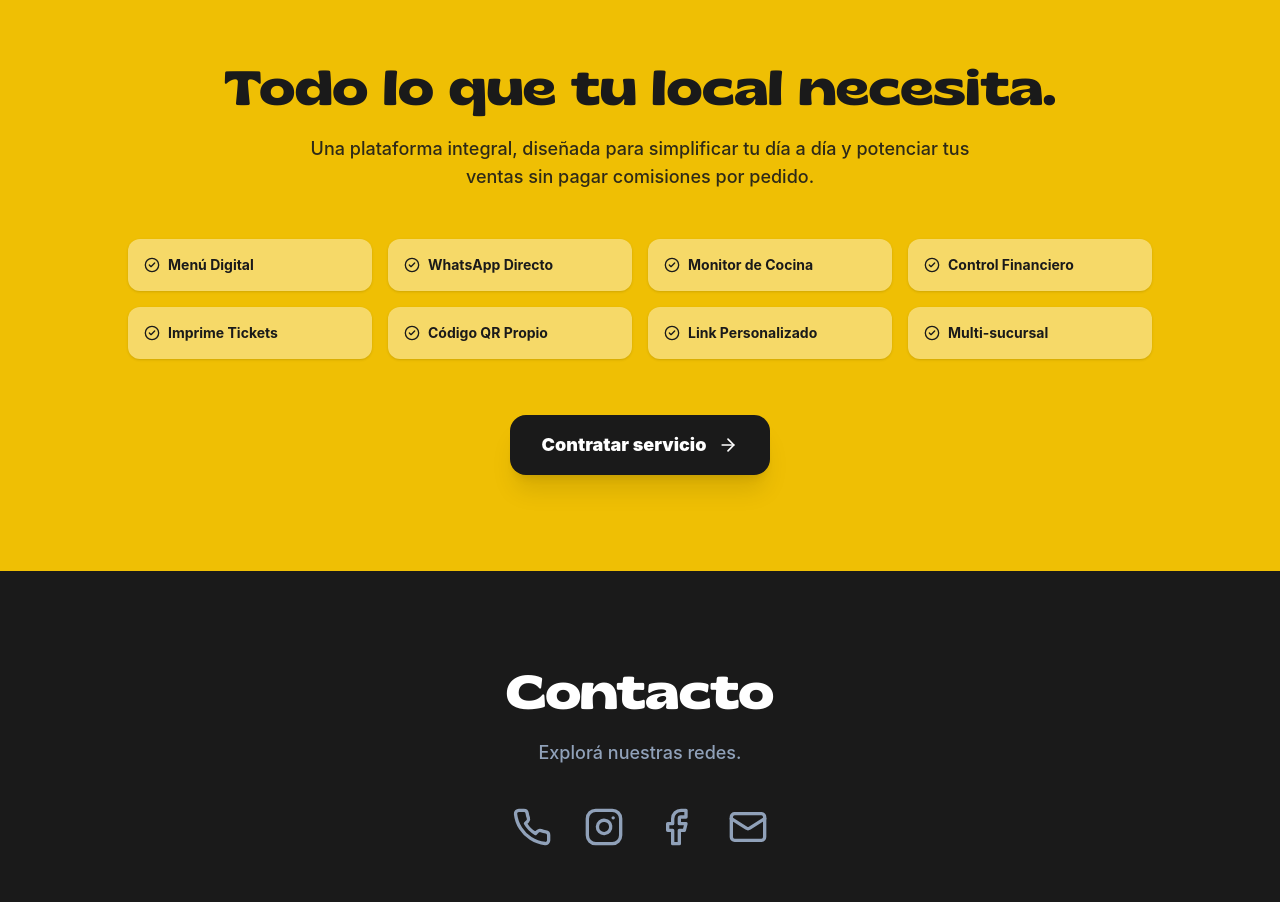
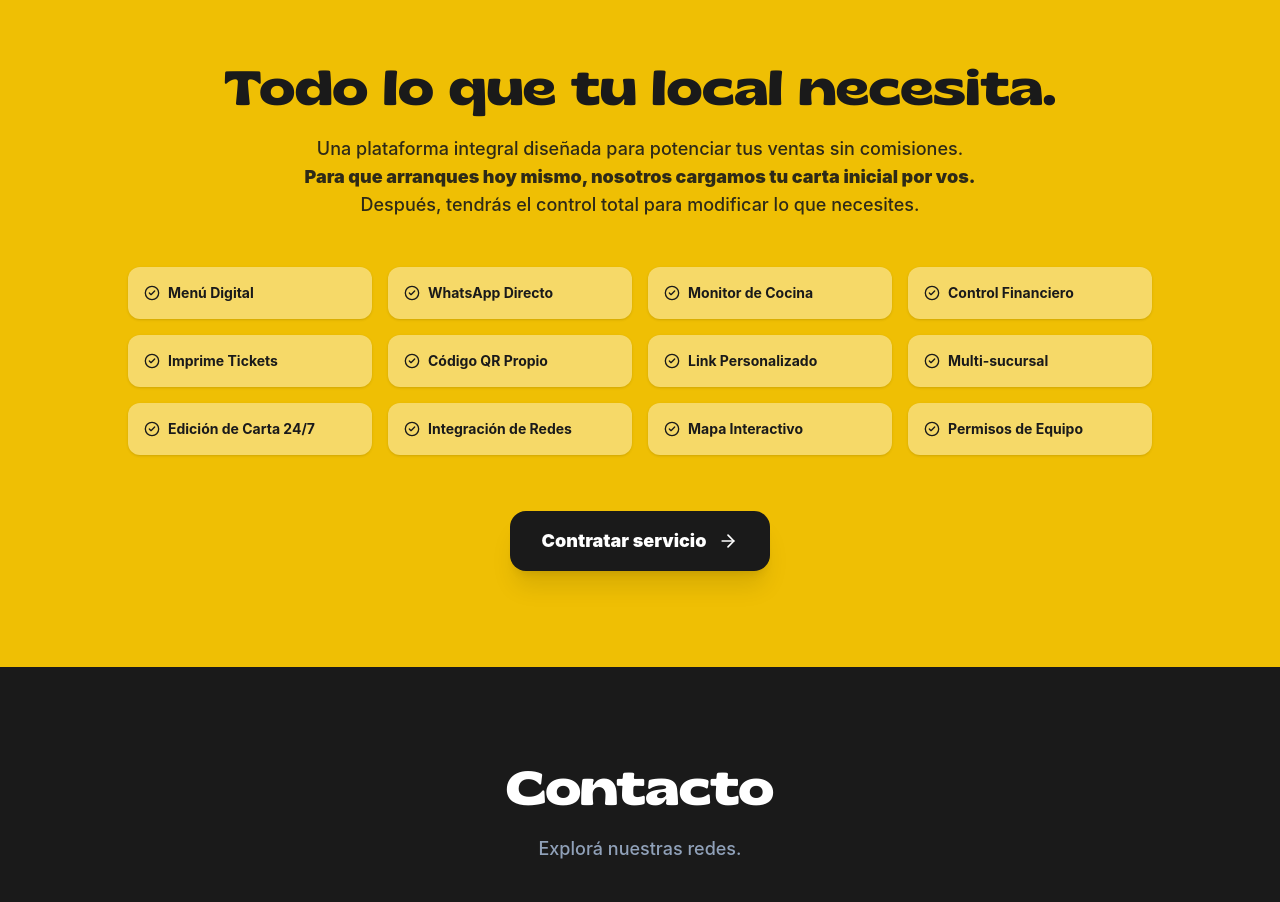
Before and after one commit to Facuea/pedialgo-frontend, a React (Vite) app: page / in a window 1280 px wide. Shown: the part 4340-5242 px from the top of the page. Built offline with nearby package versions, Linux system fonts and the light colour scheme; no server answers.

Commit message:
Actualizacion al Landing Page seccion resumen de servicios

```diff
--- a/src/pages/LandingPage.jsx
+++ b/src/pages/LandingPage.jsx
@@ -376,15 +376,18 @@ export default function LandingPage() {
       </section>
       {/* -------------------------------------- */}
 
-      {/* --- NUEVA SECCIÓN: RESUMEN DE SERVICIO Y CONTRATACIÓN --- */}
+      {/* --- RESUMEN DE SERVICIO Y CONTRATACIÓN --- */}
       <section className="py-24 px-6 bg-[#EFBF04] relative overflow-hidden">
         <div className="max-w-5xl mx-auto text-center relative z-10">
           <h2 className="font-pedialgo text-4xl lg:text-5xl text-[#1A1A1A] mb-6" style={{ fontFamily: 'FontPediAlgo' }}>Todo lo que tu local necesita.</h2>
+
           <p className="text-[#1A1A1A] opacity-90 mb-12 text-lg font-medium max-w-2xl mx-auto">
-            Una plataforma integral, diseñada para simplificar tu día a día y potenciar tus ventas sin pagar comisiones por pedido.
+            Una plataforma integral diseñada para potenciar tus ventas sin comisiones. <br className="hidden md:block" />
+            <strong className="font-black">Para que arranques hoy mismo, nosotros cargamos tu carta inicial por vos.</strong> Después, tendrás el control total para modificar lo que necesites.
           </p>
 
           <div className="grid grid-cols-2 md:grid-cols-4 gap-4 text-left mb-14">
+             {/* ITEMS */}
              <div className="bg-white/40 p-4 rounded-xl shadow-sm"><p className="font-bold text-[#1A1A1A] flex items-center gap-2 text-sm"><CheckCircle2 className="w-4 h-4 text-[#1A1A1A] shrink-0"/> Menú Digital</p></div>
              <div className="bg-white/40 p-4 rounded-xl shadow-sm"><p className="font-bold text-[#1A1A1A] flex items-center gap-2 text-sm"><CheckCircle2 className="w-4 h-4 text-[#1A1A1A] shrink-0"/> WhatsApp Directo</p></div>
              <div className="bg-white/40 p-4 rounded-xl shadow-sm"><p className="font-bold text-[#1A1A1A] flex items-center gap-2 text-sm"><CheckCircle2 className="w-4 h-4 text-[#1A1A1A] shrink-0"/> Monitor de Cocina</p></div>
@@ -393,6 +396,10 @@ export default function LandingPage() {
              <div className="bg-white/40 p-4 rounded-xl shadow-sm"><p className="font-bold text-[#1A1A1A] flex items-center gap-2 text-sm"><CheckCircle2 className="w-4 h-4 text-[#1A1A1A] shrink-0"/> Código QR Propio</p></div>
              <div className="bg-white/40 p-4 rounded-xl shadow-sm"><p className="font-bold text-[#1A1A1A] flex items-center gap-2 text-sm"><CheckCircle2 className="w-4 h-4 text-[#1A1A1A] shrink-0"/> Link Personalizado</p></div>
              <div className="bg-white/40 p-4 rounded-xl shadow-sm"><p className="font-bold text-[#1A1A1A] flex items-center gap-2 text-sm"><CheckCircle2 className="w-4 h-4 text-[#1A1A1A] shrink-0"/> Multi-sucursal</p></div>
+             <div className="bg-white/40 p-4 rounded-xl shadow-sm"><p className="font-bold text-[#1A1A1A] flex items-center gap-2 text-sm"><CheckCircle2 className="w-4 h-4 text-[#1A1A1A] shrink-0"/> Edición de Carta 24/7</p></div>
+             <div className="bg-white/40 p-4 rounded-xl shadow-sm"><p className="font-bold text-[#1A1A1A] flex items-center gap-2 text-sm"><CheckCircle2 className="w-4 h-4 text-[#1A1A1A] shrink-0"/> Integración de Redes</p></div>
+             <div className="bg-white/40 p-4 rounded-xl shadow-sm"><p className="font-bold text-[#1A1A1A] flex items-center gap-2 text-sm"><CheckCircle2 className="w-4 h-4 text-[#1A1A1A] shrink-0"/> Mapa Interactivo</p></div>
+             <div className="bg-white/40 p-4 rounded-xl shadow-sm"><p className="font-bold text-[#1A1A1A] flex items-center gap-2 text-sm"><CheckCircle2 className="w-4 h-4 text-[#1A1A1A] shrink-0"/> Permisos de Equipo</p></div>
           </div>
 
           <button
```
